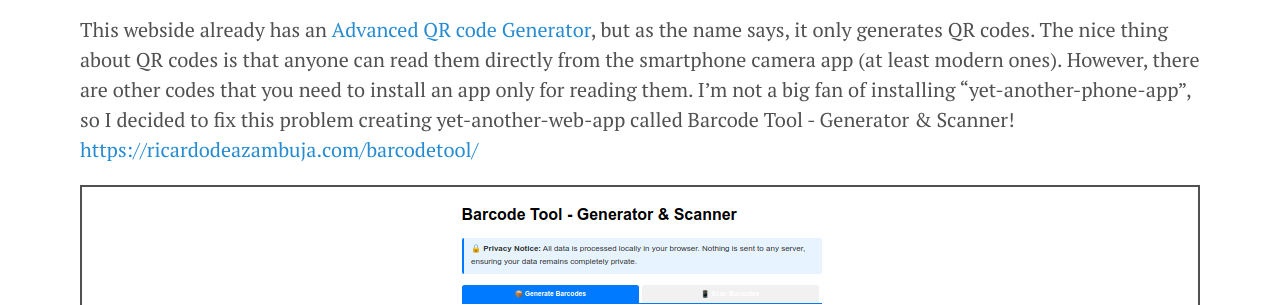
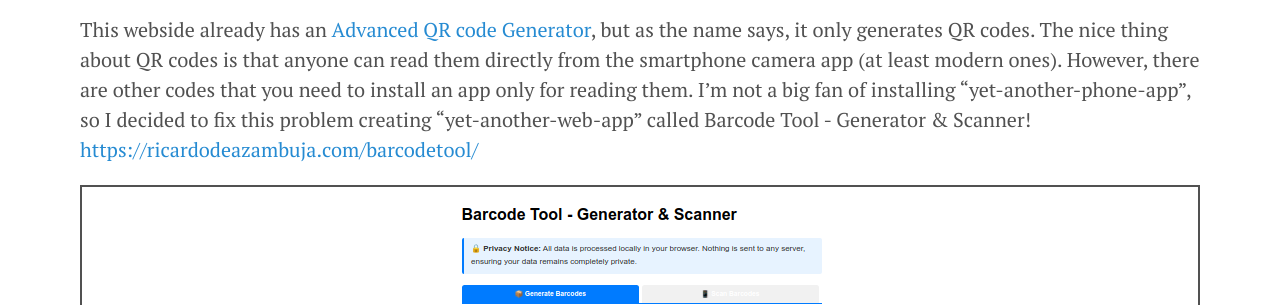
Before and after one commit to ricardodeazambuja/ricardodeazambuja.github.io, a Jekyll site: the page built from _posts/2025-04-19-barcodetool.md, in a window 1280 px wide. Shown: the part 217-522 px from the top of the page. Built offline with Jekyll 4.4.1, drawn with Linux system fonts in a browser that asks for light colours.

Commit message:
For consistency

```diff
--- a/_posts/2025-04-19-barcodetool.md
+++ b/_posts/2025-04-19-barcodetool.md
@@ -7,7 +7,7 @@
 comments: true
 ---
 
-This webside already has an [Advanced QR code Generator](https://ricardodeazambuja.com/qrcodegenerator/), but as the name says, it only generates QR codes. The nice thing about QR codes is that anyone can read them directly from the smartphone camera app (at least modern ones). However, there are other codes that you need to install an app only for reading them. I'm not a big fan of installing "yet-another-phone-app", so I decided to fix this problem creating yet-another-web-app called Barcode Tool - Generator & Scanner!
+This webside already has an [Advanced QR code Generator](https://ricardodeazambuja.com/qrcodegenerator/), but as the name says, it only generates QR codes. The nice thing about QR codes is that anyone can read them directly from the smartphone camera app (at least modern ones). However, there are other codes that you need to install an app only for reading them. I'm not a big fan of installing "yet-another-phone-app", so I decided to fix this problem creating "yet-another-web-app" called Barcode Tool - Generator & Scanner!
 <!--more-->
 [https://ricardodeazambuja.com/barcodetool/](https://ricardodeazambuja.com/barcodetool/)
 
```
